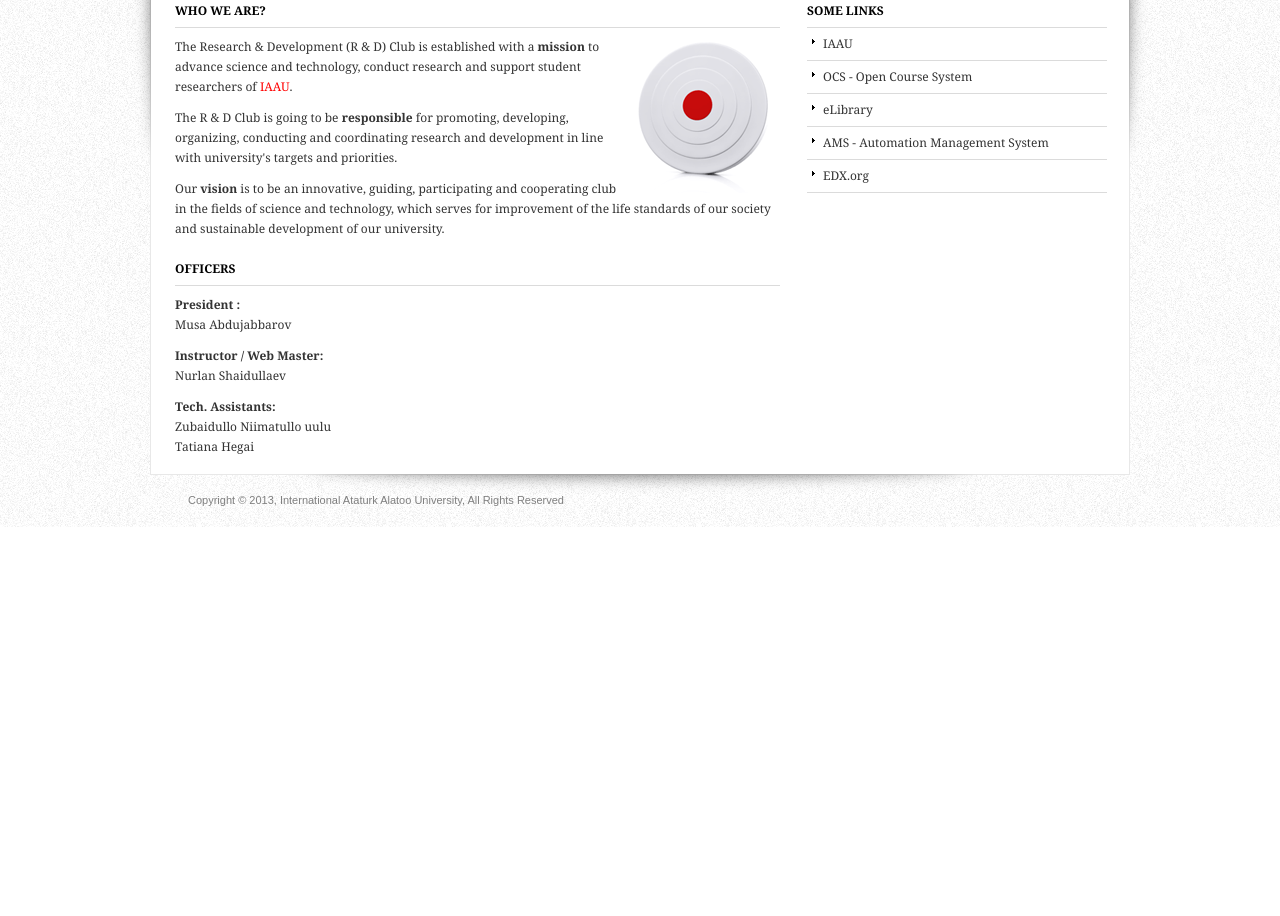
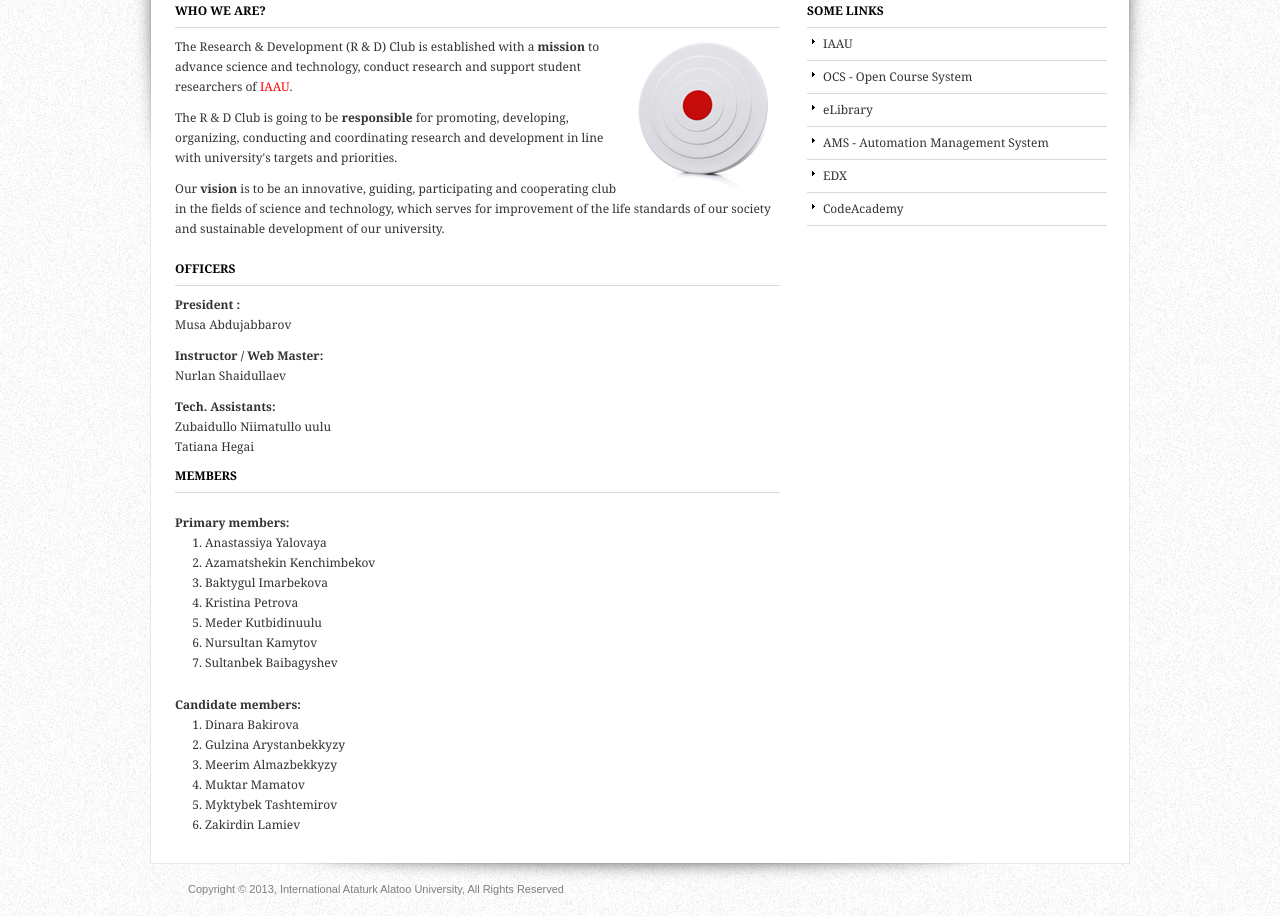
Before and after one commit to nalrun/rd.iaau.edu.kg, a plain HTML site: page about.html in a window 1280 px wide. Shown: the part 516-1432 px from the top of the page. Before the commit the page ends 1043 px from the top, so only its background shows below. Drawn offline with Linux system fonts and the light colour scheme.

Commit message:
Adding member list and improving sidebar

```diff
--- a/about.html
+++ b/about.html
@@ -108,6 +108,29 @@
           	<li style="list-style:none">Zubaidullo Niimatullo uulu</li>
           	<li style="list-style:none">Tatiana Hegai</li>
           </ul>
+
+          <p></p>
+          <h3>Members</h3>
+          <p><h4>Primary members:</h4>
+          <ol>
+          	<li>Anastassiya Yalovaya</li>
+            <li>Azamatshekin Kenchimbekov</li>
+            <li>Baktygul Imarbekova</li>
+            <li>Kristina Petrova</li>
+            <li>Meder Kutbidinuulu</li>
+            <li>Nursultan Kamytov</li>
+            <li>Sultanbek Baibagyshev</li>
+		  </ol></p>
+
+          <p><h4>Candidate members:</h4>
+          <ol>
+          	<li>Dinara Bakirova</li>
+            <li>Gulzina Arystanbekkyzy</li>
+            <li>Meerim Almazbekkyzy</li>
+            <li>Muktar Mamatov</li>
+            <li>Myktybek Tashtemirov</li>
+            <li>Zakirdin Lamiev</li>
+          </ol></p>
         </div>
       </div>
 
@@ -120,12 +143,14 @@
             <li><a href="http://ocs.iaau.edu.kg">OCS - Open Course System</a></li>
             <li><a href="http://library.iaau.edu.kg">eLibrary</a></li>
             <li><a href="http://ams.iaau.edu.kg">AMS - Automation Management System</a></li>
-            <li><a href="http://edx.org">EDX.org</a></li>
+            <li><a href="http://edx.org">EDX</a></li>
+            <li><a href="http://codeacademy.com">CodeAcademy</a></li>
           </ul>
         </div>
       </div>
       <div class="cl">&nbsp;</div>
     </div>
+
     <div class="shadow-l"></div>
     <div class="shadow-r"></div>
     <div class="shadow-b"></div>
--- a/css/style.css
+++ b/css/style.css
@@ -240,6 +240,7 @@ textarea {
 .highlight h3 {
 	margin:0 0 9px 0;
 }
+
 .highlight p {
 	padding:0 0 11px 0;
 }
@@ -339,3 +340,6 @@ textarea {
 	color:#7f7f7f;
 	text-decoration:none;
 }
+ol {
+	margin-left: 30px;
+}
```
Also changed, not shown: contact.html (+3 -1 lines), index.html (+14 -9 lines).
